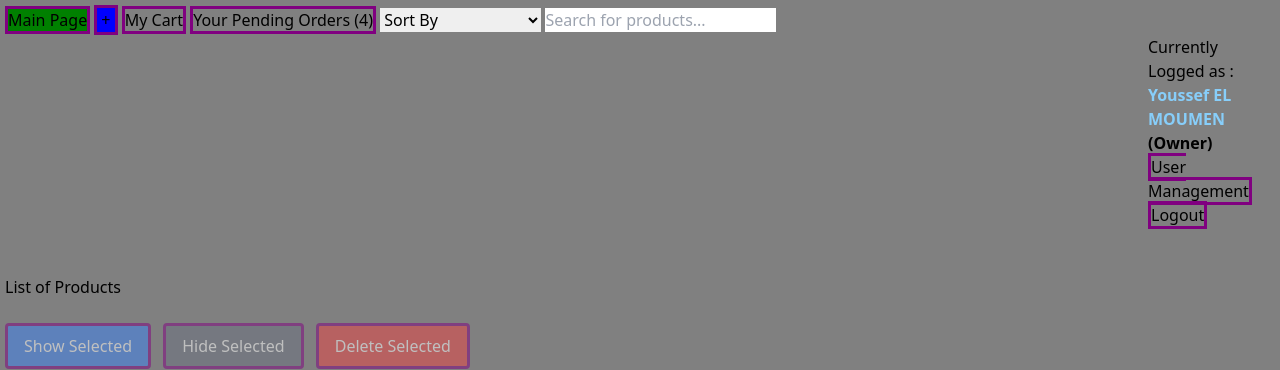
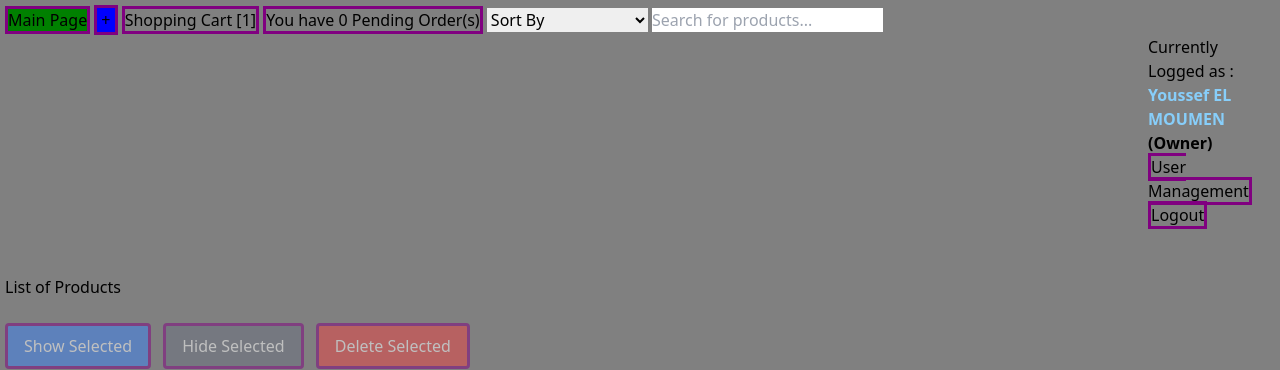
Before and after one commit to PreYem/PC_Vendor, a PHP site: page /Product/Products_List.php in a window 1280 px wide. Shown: the top 370 px of the page. Run offline with PHP 8.4, Linux system fonts and the light colour scheme; a user stored in the database is signed in; data comes from the database, SQL or seed files in the repository; data that the repository does not hold is empty; style sheets or scripts are compiled from the project's sources.

Commit message:
additional minor bug fixes, further fixes needed

```diff
--- a/Product/Products_List.php
+++ b/Product/Products_List.php
@@ -36,7 +36,7 @@
     if ($row = $pdostmt->fetch(PDO::FETCH_ASSOC)) {
         $userRole = $row['User_Role'];
         $User_Username = $row['User_Username'];
-        $User_FullName = $row['User_FirstName']. ' ' .  $row['User_LastName'];
+        $User_FullName = $row['User_FirstName'] . ' ' . $row['User_LastName'];
 
         if ($userRole === 'Owner') {
             $showUserManagement = true; // Flag to show the "User Management" button/link
@@ -97,9 +97,10 @@
         }
     }
 
-    $Order_Pending = "SELECT Order_ID FROM Orders WHERE User_ID = :userId";
+    $Order_Status = 'Cancelled by User';
+    $Order_Pending = "SELECT Order_ID FROM Orders WHERE User_ID = :userId AND Order_Status != :Order_Status ";
     $pdostmt = $connexion->prepare($Order_Pending);
-    $pdostmt->execute([':userId' => $userId]);
+    $pdostmt->execute([':userId' => $userId, ':Order_Status' => $Order_Status]);
 
     // Fetch the number of rows
     $Order_Count = $pdostmt->rowCount();
@@ -122,6 +123,17 @@
 
     $current_time = time(); // This will give you the current time as a Unix timestamp
 
+    $Shopping_Query = "SELECT sc.CartItem_ID, sc.Product_ID, sc.Quantity, p.Product_Name, p.Selling_Price, p.Product_Picture
+    FROM ShoppingCart sc
+    JOIN Products p ON sc.Product_ID = p.Product_ID
+    WHERE sc.User_ID = :User_ID";
+
+$pdostmt_shopping = $connexion->prepare($Shopping_Query);
+$pdostmt_shopping->execute([':User_ID' => $userId]);
+$Shopping_Cart = $pdostmt_shopping->fetchAll(PDO::FETCH_ASSOC);
+
+// Counting the rows
+$Cart_Count = $pdostmt_shopping->rowCount();
 
 
 
@@ -160,9 +172,10 @@
 
     <a href="../index.php" style="background-color: Green">Main Page</a>
     <a href="Products_Add.php" style="background-color: Blue; padding: 0px 4px; display: inline-block; ">+</a>
-    <a href="../User/User_ShoppingCart.php">My Cart</a>
+    <a href="../User/User_ShoppingCart.php">Shopping Cart [<?php echo $Cart_Count ?>]</a>
 
-    <?php if($Order_Pending) { ?> <a href="../User/User_OrderStatus.php">Your Pending Orders (<?php echo $Order_Count ?>)</a> <?php } ?>
+    <?php if ($Order_Pending) { ?> <a href="../User/User_OrderStatus.php">You have
+            <?php echo $Order_Count ?> Pending Order(s)</a> <?php } ?>
 
 
 
@@ -179,8 +192,8 @@
     <input type="text" id="searchInput" onkeyup="searchProducts()" placeholder="Search for products...">
     <div id="User_Management">
         <span>Currently Logged as :
-            <span id="UserFirstLastName" ><b><?php echo $User_FullName ?></b></span>
-             <b>(<?php echo $userRole ?>)</b>
+            <span id="UserFirstLastName"><b><?php echo $User_FullName ?></b></span>
+            <b>(<?php echo $userRole ?>)</b>
         </span>
         <?php
 
@@ -335,7 +348,7 @@
                             <a href="Products_Delete.php?id=<?php echo $ligne["Product_ID"] ?>"
                                 onclick="return confirm('Are you sure you want to delete this product?\n*Disclaimer* : This action is irreversible')">Delete</a><br>
                             <a href="Add_To_Cart.php?id=<?php echo $ligne["Product_ID"]; ?>">Add to Cart
-                        </a>
+                            </a>
 
 
                     </tr>
--- a/User/User_OrderStatus.php
+++ b/User/User_OrderStatus.php
@@ -92,7 +92,7 @@
     <?php foreach ($orders as $orderId => $order):
         $Date = date('Y-m-d', strtotime($order['Order_Date'])) . ' <b>at</b> ' . date('H:i:s', strtotime($order['Order_Date']));
         ?>
-            <div class="bg-white shadow-md rounded-lg p-6 mb-6 order-container">
+        <div class="bg-white shadow-md rounded-lg p-6 mb-6 order-container <?php echo ($order['Order_Status'] === 'Cancelled by User') ? 'bg-red-100' : ''; ?>">
             <h4 class="text-lg font-semibold mb-4">Order Number : <?php echo $orderId; ?></h4>
             <p class="text-gray-600 mb-2">Order made at : <?php echo $Date; ?></p>
             <!-- Details section -->
@@ -134,7 +134,6 @@
     <?php endforeach; ?>
 </section>
 
-
     <!-- JavaScript for expanding/collapsing -->
     <script>
         document.querySelectorAll('.order-container').forEach(container => {
```
Lines whose indentation alone changed are shown as unchanged.
